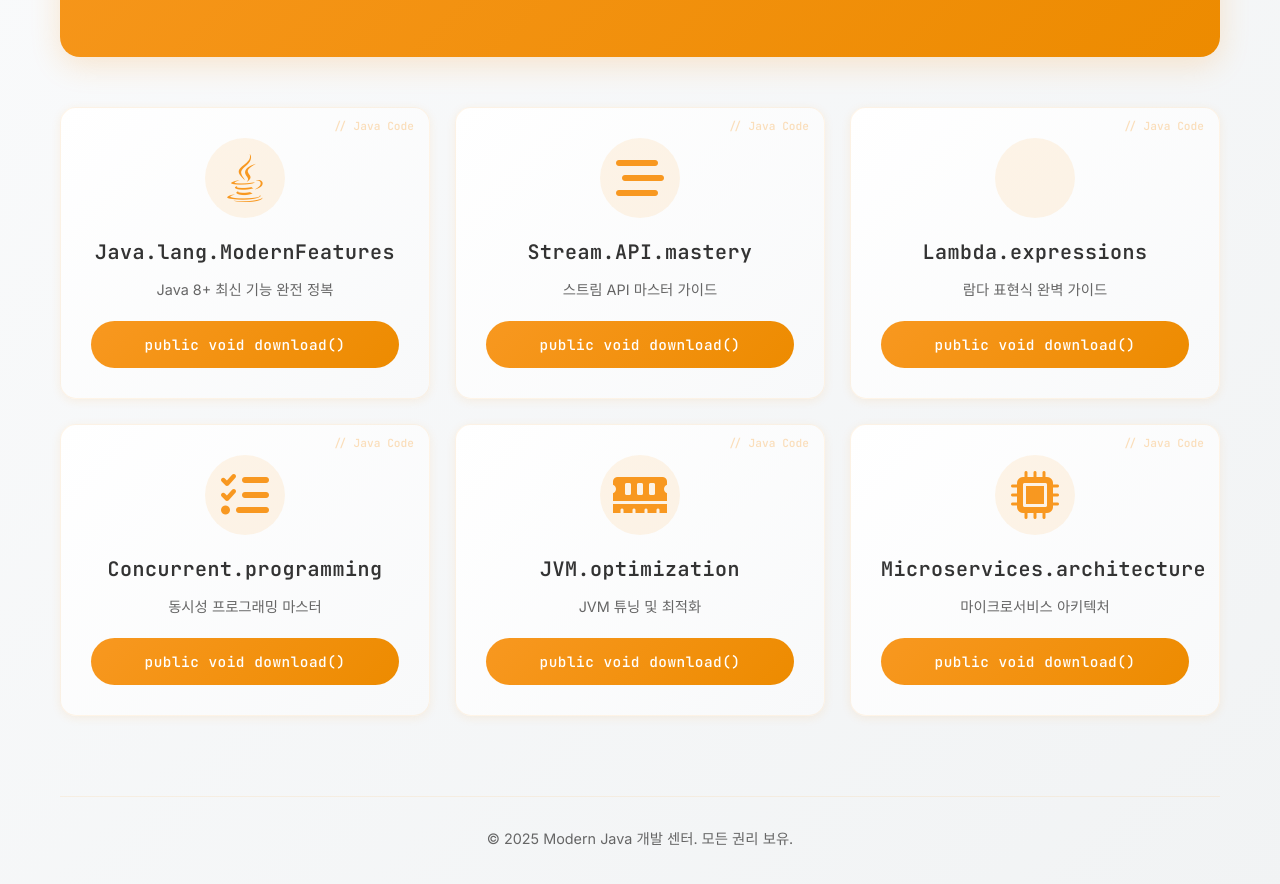
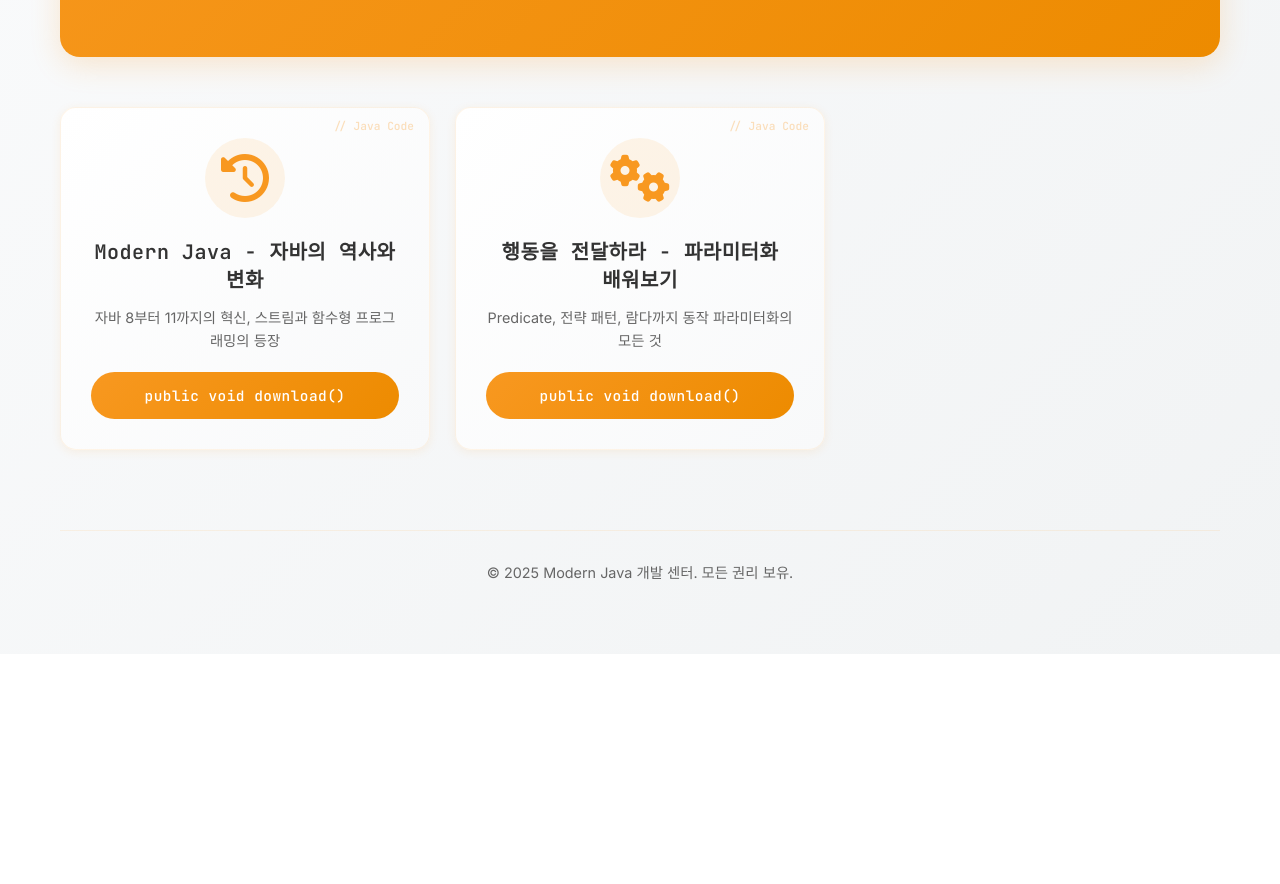
Before and after one commit to dev-jm-1024/pdf-download-page, a plain HTML site: page download-modern-java.html in a window 1280 px wide. Shown: the part 364-1248 px from the top of the page. After the commit the page ends 1018 px from the top, so only its background shows below. Drawn offline with Linux system fonts and the light colour scheme.

Commit message:
모던 자바 pdf 링크 추가

```diff
--- a/download-modern-java.html
+++ b/download-modern-java.html
@@ -21,59 +21,26 @@
 
         <main>
             <div class="documents">
+
                 <div class="document-card">
                     <div class="document-icon">
-                        <i class="fab fa-java"></i>
+                        <i class="fas fa-history"></i>
                     </div>
-                    <h3 class="document-title">Java.lang.ModernFeatures</h3>
-                    <p class="document-info">Java 8+ 최신 기능 완전 정복</p>
-                    <a href="https://plusb3b.kr/pdf/modern-java-1.pdf" class="download-btn" download>public void download()</a>
+                    <h3 class="document-title">Modern Java - 자바의 역사와 변화</h3>
+                    <p class="document-info">자바 8부터 11까지의 혁신, 스트림과 함수형 프로그래밍의 등장</p>
+                    <a href="https://raw.githubusercontent.com/dev-jm-1024/pdf-download-page/main/modern-java-doc/ch01_%EC%9E%90%EB%B0%94%EC%9D%98_%EC%97%AD%EC%82%AC%EB%A5%BC_%EA%B0%84%EB%8B%A8%ED%9E%88_%EC%9E%90%EB%B0%94%EB%B3%B4%EC%9E%90.pdf" class="download-btn" download>public void download()</a>
                 </div>
 
                 <div class="document-card">
                     <div class="document-icon">
-                        <i class="fas fa-stream"></i>
+                        <i class="fas fa-cogs"></i>
                     </div>
-                    <h3 class="document-title">Stream.API.mastery</h3>
-                    <p class="document-info">스트림 API 마스터 가이드</p>
-                    <a href="https://plusb3b.kr/pdf/modern-java-2.pdf" class="download-btn" download>public void download()</a>
+                    <h3 class="document-title">행동을 전달하라 - 파라미터화 배워보기</h3>
+                    <p class="document-info">Predicate, 전략 패턴, 람다까지 동작 파라미터화의 모든 것</p>
+                    <a href="https://raw.githubusercontent.com/dev-jm-1024/pdf-download-page/main/modern-java-doc/ch02_%EB%8F%99%EC%9E%91_%ED%8C%8C%EB%9D%BC%EB%AF%B8%ED%84%B0%ED%99%94_%EC%BD%94%EB%93%9C_%EC%A0%84%EB%8B%AC%ED%95%98%EA%B8%B0-%EB%84%88%EC%9D%98_%ED%96%89%EB%8F%99%EC%9D%84_%EA%B0%80%EC%A0%B8%EC%98%A4%EB%A0%B4.pdf" class="download-btn" download>public void download()</a>
                 </div>
 
-				<div class="document-card">
-                    <div class="document-icon">
-                        <i class="fas fa-lambda"></i>
-                    </div>
-                    <h3 class="document-title">Lambda.expressions</h3>
-                    <p class="document-info">람다 표현식 완벽 가이드</p>
-                    <a href="https://plusb3b.kr/pdf/modern-java-3.pdf" class="download-btn" download>public void download()</a>
-                </div>
 
-                <div class="document-card">
-                    <div class="document-icon">
-                        <i class="fas fa-tasks"></i>
-                    </div>
-                    <h3 class="document-title">Concurrent.programming</h3>
-                    <p class="document-info">동시성 프로그래밍 마스터</p>
-                    <a href="https://plusb3b.kr/pdf/modern-java-4.pdf" class="download-btn" download>public void download()</a>
-                </div>
-
-                <div class="document-card">
-                    <div class="document-icon">
-                        <i class="fas fa-memory"></i>
-                    </div>
-                    <h3 class="document-title">JVM.optimization</h3>
-                    <p class="document-info">JVM 튜닝 및 최적화</p>
-                    <a href="https://plusb3b.kr/pdf/modern-java-5.pdf" class="download-btn" download>public void download()</a>
-                </div>
-
-                <div class="document-card">
-                    <div class="document-icon">
-                        <i class="fas fa-microchip"></i>
-                    </div>
-                    <h3 class="document-title">Microservices.architecture</h3>
-                    <p class="document-info">마이크로서비스 아키텍처</p>
-                    <a href="https://plusb3b.kr/pdf/modern-java-6.pdf" class="download-btn" download>public void download()</a>
-                </div>
             </div>
         </main>
 
```
